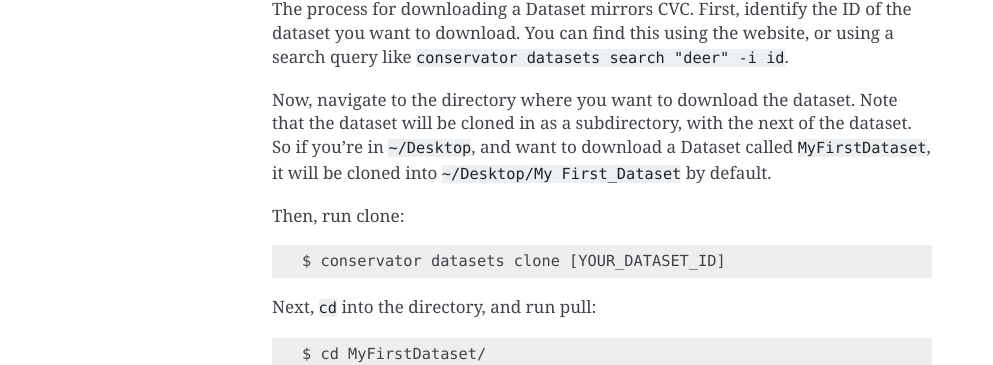
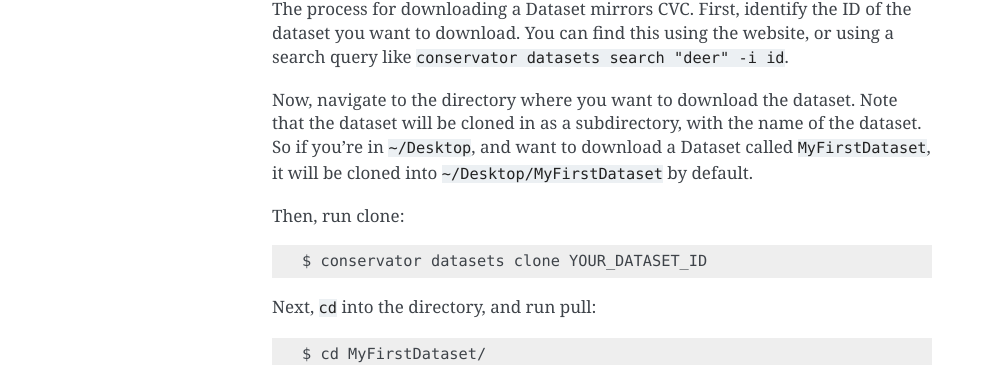
Before and after one commit to FLIR/conservator-cli, a Sphinx documentation site: the page built from docs/usage/cli_quickstart.rst, in a window 1280 px wide. Shown: the part 1761-2126 px from the top of the page, without its empty margins (148-1141 px from the left). Built offline with Sphinx 7.4.7, drawn with Linux system fonts in a browser that asks for light colours.

Commit message:
Fix typos in Dataset Download docs (#64)

```diff
--- a/docs/usage/cli_quickstart.rst
+++ b/docs/usage/cli_quickstart.rst
@@ -79,13 +79,13 @@ the dataset you want to download. You can find this using the website, or using
 a search query like ``conservator datasets search "deer" -i id``.
 
 Now, navigate to the directory where you want to download the dataset. Note that
-the dataset will be cloned in as a subdirectory, with the next of the dataset.
+the dataset will be cloned in as a subdirectory, with the name of the dataset.
 So if you're in ``~/Desktop``, and want to download a Dataset called ``MyFirstDataset``,
-it will be cloned into ``~/Desktop/My First_Dataset`` by default.
+it will be cloned into ``~/Desktop/MyFirstDataset`` by default.
 
 Then, run clone::
 
-    $ conservator datasets clone [YOUR_DATASET_ID]
+    $ conservator datasets clone YOUR_DATASET_ID
 
 Next, ``cd`` into the directory, and run pull::
 
```
Also changed, not shown: 1 other file.
